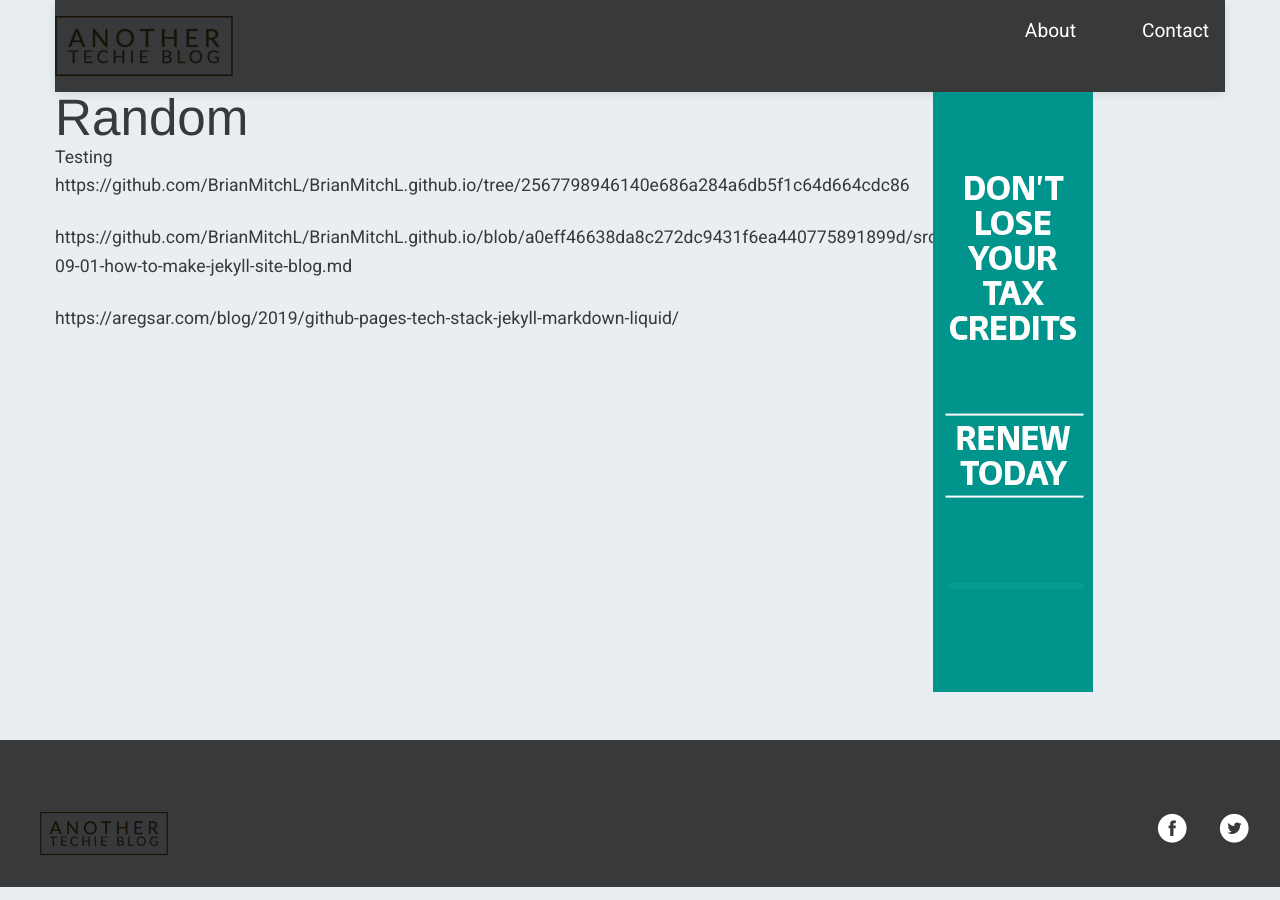
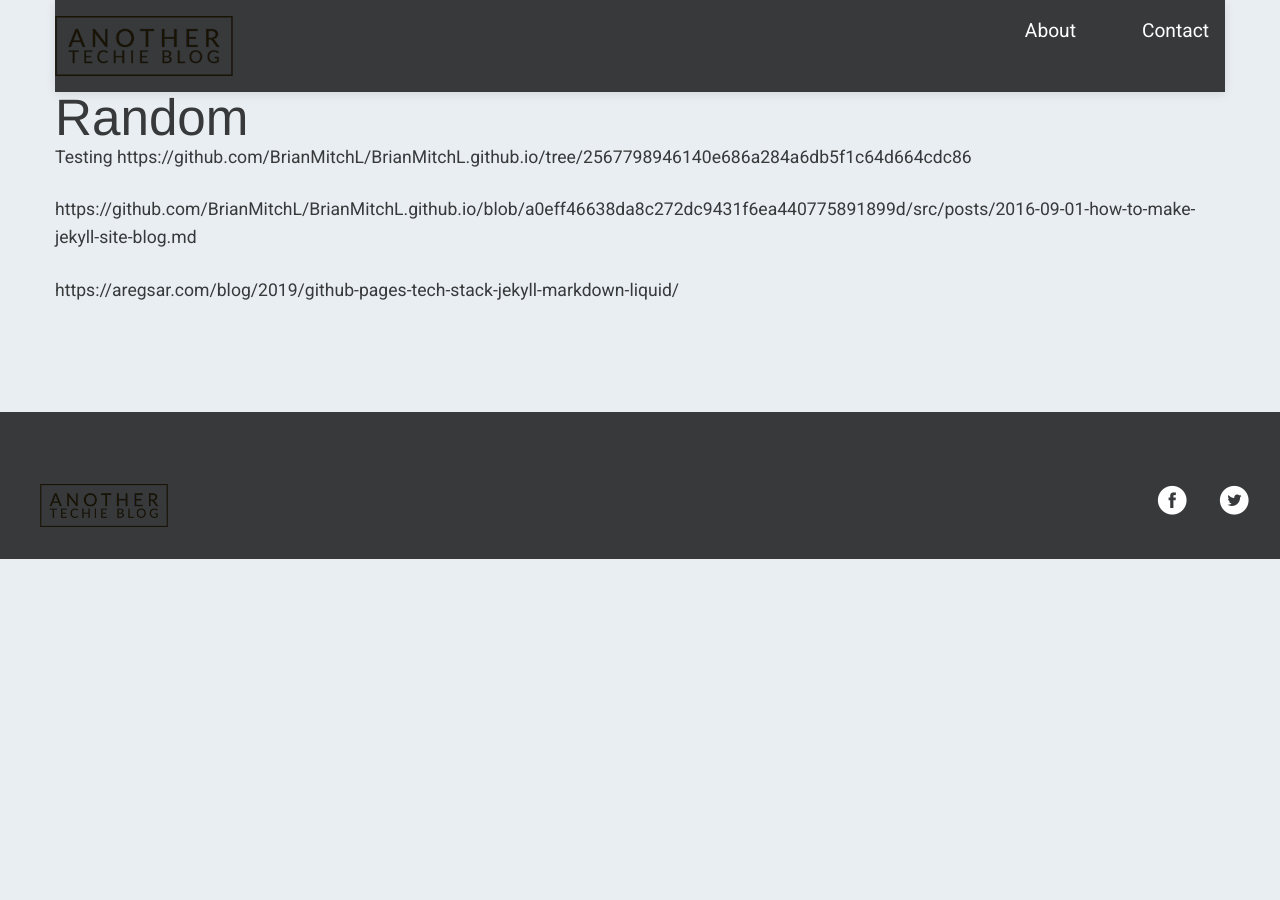
Before and after one commit to mdlister/Another-Techie-Blog, a Jekyll site: the page built from random.md, in a window 1280 px wide. Built offline with Jekyll 4.4.1, drawn with Linux system fonts in a browser that asks for light colours; comment, search, counter and statistics services are not loaded.

Commit message:
removed banner from layouts

```diff
--- a/_layouts/page.html
+++ b/_layouts/page.html
@@ -3,7 +3,7 @@
 ---
 
 <div class="grid-x">
-	<div class="medium-9 columns">
+	<div class="medium-12 columns">
 		<article class="post">
 			<h1 class="post-title">{{ page.title }}</h1>
 
@@ -12,7 +12,4 @@
 			</div>
 		</article>
 	</div>
-	<div class="medium-3 columns ad">
-		<a href="#"><img src="/images/banner-ad.png" /></a>
-	</div>
 </div>
--- a/_layouts/post.html
+++ b/_layouts/post.html
@@ -3,7 +3,7 @@
 ---
 
 <div class="grid-xe">
-  <div class="medium-9 columns">
+  <div class="medium-12 columns">
     <article class="post" itemscope itemtype="http://schema.org/BlogPosting">
       <h1 class="post-title" itemprop="name headline">{{ page.title }}</h1>
       <p class="post-meta">
@@ -23,8 +23,5 @@
       </div>
     </article>
   </div>
-  <div class="medium-3 columns ad">
-    <a href="#"><img src="/images/banner-ad.png" /></a>
-  </div>
 </div>
 {% if page.comments %} {% include disqus.html %} {% endif %}
```
